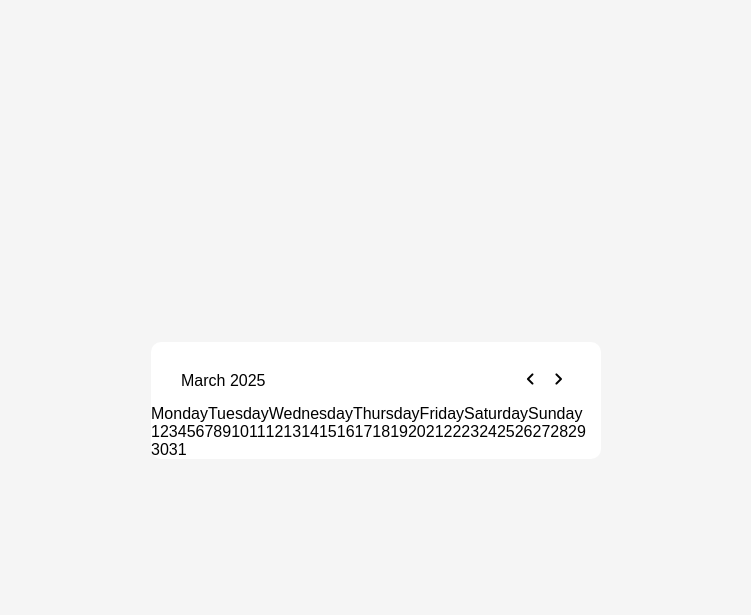
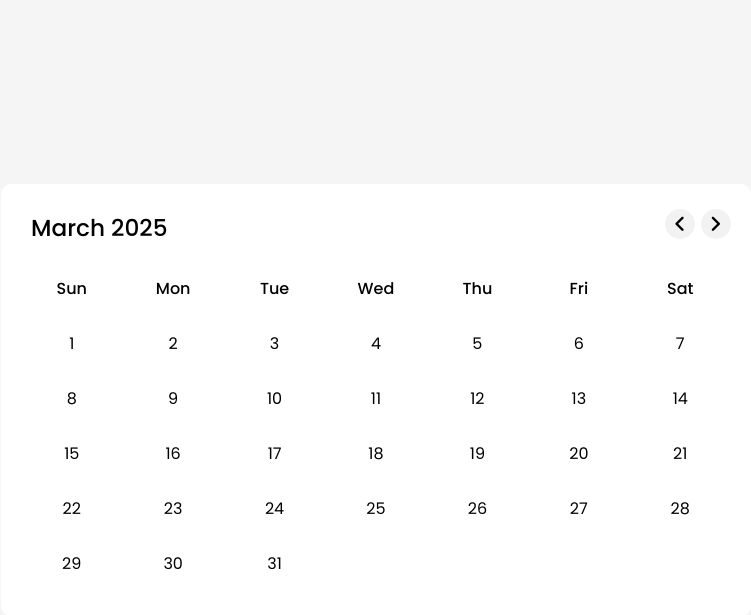
Before and after one commit to ZainabM872/Inventory-Management-System, a Django app: page /schedule/ in a window 1280 px wide. Shown: the top 615 px of the page, without its empty margins (264-1015 px from the left). Run offline with Django 5.2, Linux system fonts and the light colour scheme.

Commit message:
chnaged the format of the days of the week and added some more styling to make it look more like a calendar

```diff
--- a/static/navstyle.css
+++ b/static/navstyle.css
@@ -6,7 +6,7 @@
 }
 
 .custom-navbar {
-    background-color: #002244;
+    background-color: #002244 !important;
 }
 
 body {
--- a/static/scheduleStyle.css
+++ b/static/scheduleStyle.css
@@ -1,4 +1,5 @@
-@import url(`https://fonts.googleapis.com/css2?family=Poppins:wght@400;500;600&display=swap`);
+/* Import Google font - Poppins */
+@import url('https://fonts.googleapis.com/css2?family=Poppins:wght@400;500;600&display=swap');
 
 *{
     margin: 0;
@@ -17,7 +18,7 @@ body{
 
 .wrapper{
     background: #ffffff;
-    width: 450px;
+    width: 750px;
     border-radius: 10px;
 }
 
@@ -27,8 +28,66 @@ body{
     justify-content: space-between;
     padding: 25px 30px 10px;
 }
+
+
+header .current-date{
+    font-size: 1.45rem;
+    font-weight: 500;
+}
+
+header .icons span{
+    height: 30px;
+    width: 30px;
+    background: #f2f2f2;
+    margin: 0 1px;
+    font-size: 1.9rem;
+    text-align: center;
+    line-height: 30px;
+    border-radius: 50%;
+    cursor: pointer;
+}
+header .icons span:hover{
+    background: #e6e6e6;
+}
+header .icons span:last-child{
+    margin-right: -10px;
+}
+
+.calendar{
+    padding:20px;
+}
 .calendar ul{
     display: flex;
     list-style: none;
     flex-wrap: wrap;
+    text-align: center;
 }
+
+.calendar ul li{
+    width: calc(100% / 7);
+}
+
+.calendar .weeks li{
+    font-weight: 500;
+}
+
+.calendar .days{
+    margin-bottom: 20px;
+}
+
+.calendar .days li{
+    cursor: pointer;
+    margin-top: 30px;
+}
+
+.calendar ul li:: before{
+    position: absolute;
+    content: "";
+    height: 40px;
+    width: 40px;
+    top:50%;
+    bottom: 50%;
+    left: 50%;
+    transform: translate(-50%, -50%);
+    background: #f2f2f2;
+}
--- a/templates/dashboard/schedule.html
+++ b/templates/dashboard/schedule.html
@@ -21,13 +21,13 @@
         </header>
         <div class="calendar">
             <ul class="weeks">
-                <li>Monday</li>
-                <li>Tuesday</li>
-                <li>Wednesday</li>
-                <li>Thursday</li>
-                <li>Friday</li>
-                <li>Saturday</li>
-                <li>Sunday</li>
+                <li>Sun</li>
+                <li>Mon</li>
+                <li>Tue</li>
+                <li>Wed</li>
+                <li>Thu</li>
+                <li>Fri</li>
+                <li>Sat</li>
             </ul>
             <ul class="days">
                 <li>1</li>
```
